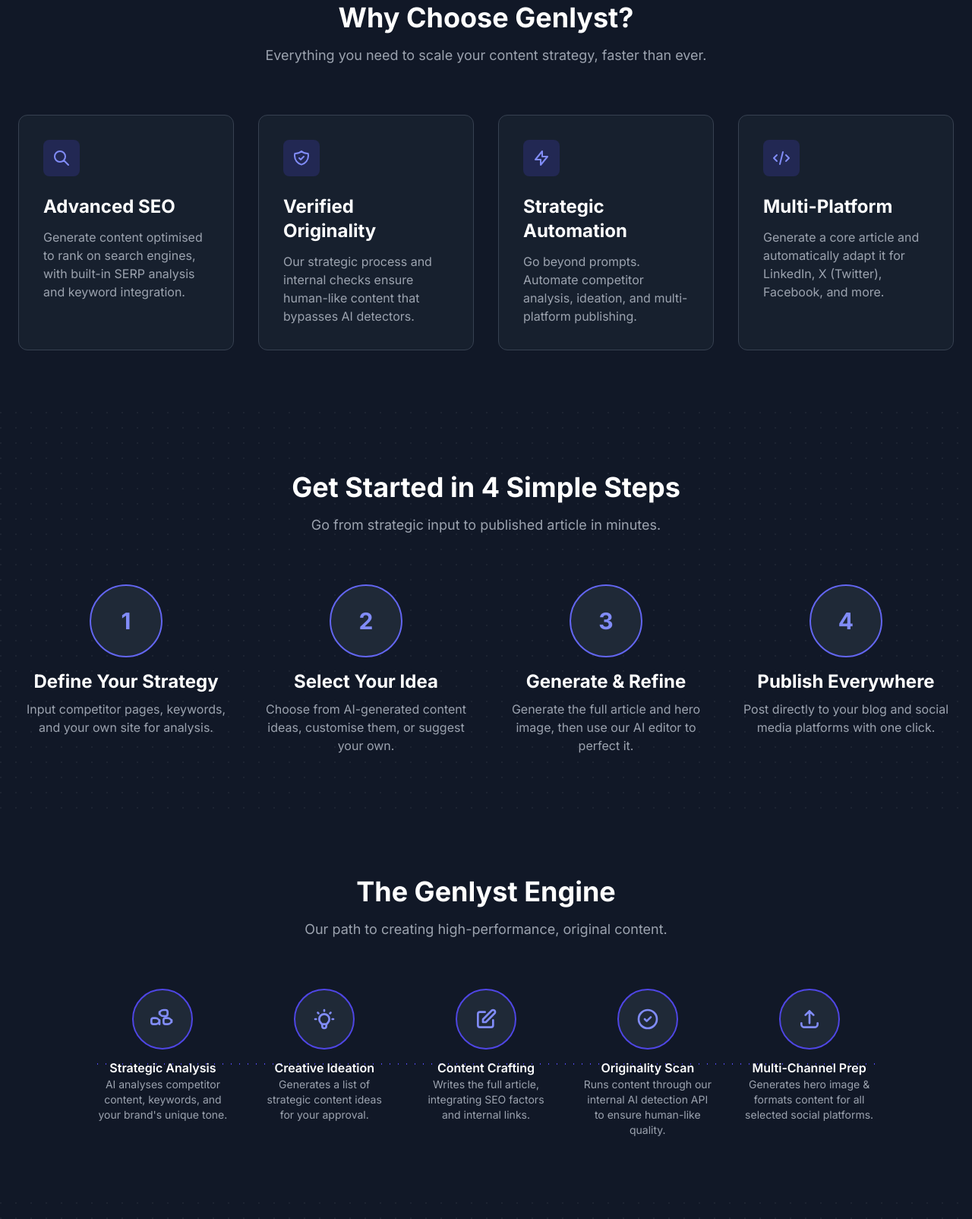
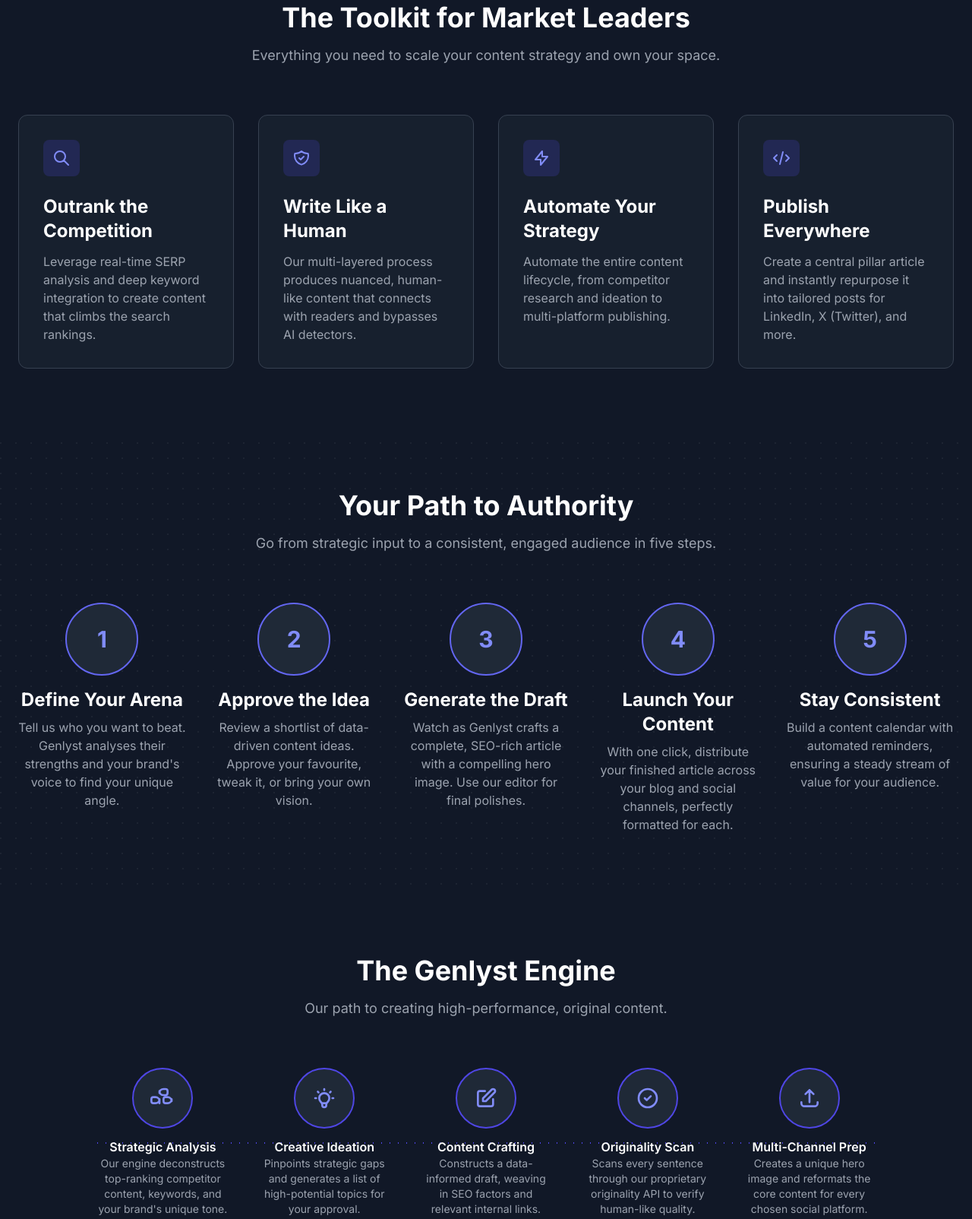
Before and after one commit to sk-vignesh/glweb, a plain HTML site: page index.html in a window 1280 px wide. Shown: the part 738-2342 px from the top of the page at 76% size. Drawn offline with nearby package versions, Linux system fonts and the light colour scheme.

Commit message:
Update index.html

```diff
--- a/index.html
+++ b/index.html
@@ -60,17 +60,17 @@
     <main class="container mx-auto px-6 py-20 md:py-32 text-center">
         <div class="max-w-4xl mx-auto">
             <h1 class="text-4xl md:text-6xl lg:text-7xl font-extrabold text-white leading-tight mb-6">
-                Strategic Content, <span class="text-gradient">Not Just Words</span>.
+                Content that Thinks <span class="text-gradient">Like a Strategist</span>.
             </h1>
             <p class="text-xl md:text-2xl text-gray-400 mb-10">
-                <span class="font-bold text-gray-200">Genlyst</span> is your AI Content Catalyst, transforming deep analysis into powerful, SEO-optimised articles that pass AI detection with ease.
+                Genlyst moves beyond basic prompts. We use competitor analysis and your unique brand voice to create SEO-optimised articles that actually perform.
             </p>
             <div class="flex flex-wrap justify-center gap-4">
                 <a href="https://blog-creation-phi.vercel.app/" target="_blank" class="bg-indigo-600 hover:bg-indigo-700 text-white font-bold text-lg px-8 py-4 rounded-lg transition-transform transform hover:scale-105">
-                    Try the Beta for Free
+                    Start Your First Analysis
                 </a>
                 <a href="#features" class="bg-gray-700 hover:bg-gray-600 text-white font-bold text-lg px-8 py-4 rounded-lg transition-transform transform hover:scale-105">
-                    Learn More
+                    Explore the Platform
                 </a>
             </div>
         </div>
@@ -80,8 +80,8 @@
     <section id="features" class="py-20 bg-gray-900">
         <div class="container mx-auto px-6">
             <div class="text-center mb-16">
-                <h2 class="text-4xl font-bold text-white">Why Choose Genlyst?</h2>
-                <p class="text-lg text-gray-400 mt-4">Everything you need to scale your content strategy, faster than ever.</p>
+                <h2 class="text-4xl font-bold text-white">The Toolkit for Market Leaders</h2>
+                <p class="text-lg text-gray-400 mt-4">Everything you need to scale your content strategy and own your space.</p>
             </div>
             <div class="grid grid-cols-1 md:grid-cols-2 lg:grid-cols-4 gap-8">
                 <!-- Feature 1 -->
@@ -89,32 +89,32 @@
                     <div class="bg-indigo-600/20 text-indigo-400 rounded-lg w-12 h-12 flex items-center justify-center mb-6">
                         <svg xmlns="http://www.w3.org/2000/svg" class="h-6 w-6" fill="none" viewBox="0 0 24 24" stroke="currentColor"><path stroke-linecap="round" stroke-linejoin="round" stroke-width="2" d="M21 21l-6-6m2-5a7 7 0 11-14 0 7 7 0 0114 0z" /></svg>
                     </div>
-                    <h3 class="text-2xl font-bold text-white mb-3">Advanced SEO</h3>
-                    <p class="text-gray-400">Generate content optimised to rank on search engines, with built-in SERP analysis and keyword integration.</p>
+                    <h3 class="text-2xl font-bold text-white mb-3">Outrank the Competition</h3>
+                    <p class="text-gray-400">Leverage real-time SERP analysis and deep keyword integration to create content that climbs the search rankings.</p>
                 </div>
                 <!-- Feature 2 -->
                 <div class="bg-gray-800/50 p-8 rounded-xl border border-gray-700 hover:border-indigo-500 transition-all duration-300 transform hover:-translate-y-1">
                     <div class="bg-indigo-600/20 text-indigo-400 rounded-lg w-12 h-12 flex items-center justify-center mb-6">
                         <svg xmlns="http://www.w3.org/2000/svg" class="h-6 w-6" fill="none" viewBox="0 0 24 24" stroke="currentColor"><path stroke-linecap="round" stroke-linejoin="round" stroke-width="2" d="M9 12l2 2 4-4m5.618-4.016A11.955 11.955 0 0112 2.944a11.955 11.955 0 01-8.618 3.04A12.02 12.02 0 003 9c0 5.591 3.824 10.29 9 11.622 5.176-1.332 9-6.03 9-11.622 0-1.042-.133-2.052-.382-3.016z" /></svg>
                     </div>
-                    <h3 class="text-2xl font-bold text-white mb-3">Verified Originality</h3>
-                    <p class="text-gray-400">Our strategic process and internal checks ensure human-like content that bypasses AI detectors.</p>
+                    <h3 class="text-2xl font-bold text-white mb-3">Write Like a Human</h3>
+                    <p class="text-gray-400">Our multi-layered process produces nuanced, human-like content that connects with readers and bypasses AI detectors.</p>
                 </div>
                 <!-- Feature 3 -->
                 <div class="bg-gray-800/50 p-8 rounded-xl border border-gray-700 hover:border-indigo-500 transition-all duration-300 transform hover:-translate-y-1">
                     <div class="bg-indigo-600/20 text-indigo-400 rounded-lg w-12 h-12 flex items-center justify-center mb-6">
                         <svg xmlns="http://www.w3.org/2000/svg" class="h-6 w-6" fill="none" viewBox="0 0 24 24" stroke="currentColor"><path stroke-linecap="round" stroke-linejoin="round" stroke-width="2" d="M13 10V3L4 14h7v7l9-11h-7z" /></svg>
                     </div>
-                    <h3 class="text-2xl font-bold text-white mb-3">Strategic Automation</h3>
-                    <p class="text-gray-400">Go beyond prompts. Automate competitor analysis, ideation, and multi-platform publishing.</p>
+                    <h3 class="text-2xl font-bold text-white mb-3">Automate Your Strategy</h3>
+                    <p class="text-gray-400">Automate the entire content lifecycle, from competitor research and ideation to multi-platform publishing.</p>
                 </div>
                 <!-- Feature 4 -->
                 <div class="bg-gray-800/50 p-8 rounded-xl border border-gray-700 hover:border-indigo-500 transition-all duration-300 transform hover:-translate-y-1">
                     <div class="bg-indigo-600/20 text-indigo-400 rounded-lg w-12 h-12 flex items-center justify-center mb-6">
                         <svg xmlns="http://www.w3.org/2000/svg" class="h-6 w-6" fill="none" viewBox="0 0 24 24" stroke="currentColor"><path stroke-linecap="round" stroke-linejoin="round" stroke-width="2" d="M10 20l4-16m4 4l4 4-4 4M6 16l-4-4 4-4" /></svg>
                     </div>
-                    <h3 class="text-2xl font-bold text-white mb-3">Multi-Platform</h3>
-                    <p class="text-gray-400">Generate a core article and automatically adapt it for LinkedIn, X (Twitter), Facebook, and more.</p>
+                    <h3 class="text-2xl font-bold text-white mb-3">Publish Everywhere</h3>
+                    <p class="text-gray-400">Create a central pillar article and instantly repurpose it into tailored posts for LinkedIn, X (Twitter), and more.</p>
                 </div>
             </div>
         </div>
@@ -124,33 +124,39 @@
     <section id="how-it-works" class="py-20">
         <div class="container mx-auto px-6">
             <div class="text-center mb-16">
-                <h2 class="text-4xl font-bold text-white">Get Started in 4 Simple Steps</h2>
-                <p class="text-lg text-gray-400 mt-4">Go from strategic input to published article in minutes.</p>
+                <h2 class="text-4xl font-bold text-white">Your Path to Authority</h2>
+                <p class="text-lg text-gray-400 mt-4">Go from strategic input to a consistent, engaged audience in five steps.</p>
             </div>
-            <div class="grid grid-cols-1 md:grid-cols-2 lg:grid-cols-4 gap-8 text-center">
+            <div class="grid grid-cols-1 md:grid-cols-3 lg:grid-cols-5 gap-8 text-center">
                 <!-- Step 1 -->
                 <div class="flex flex-col items-center">
                     <div class="bg-gray-800 border-2 border-indigo-500 rounded-full w-24 h-24 flex items-center justify-center text-3xl font-bold text-indigo-400 mb-4">1</div>
-                    <h3 class="text-2xl font-bold text-white mb-2">Define Your Strategy</h3>
-                    <p class="text-gray-400">Input competitor pages, keywords, and your own site for analysis.</p>
+                    <h3 class="text-2xl font-bold text-white mb-2">Define Your Arena</h3>
+                    <p class="text-gray-400">Tell us who you want to beat. Genlyst analyses their strengths and your brand's voice to find your unique angle.</p>
                 </div>
                 <!-- Step 2 -->
                 <div class="flex flex-col items-center">
                     <div class="bg-gray-800 border-2 border-indigo-500 rounded-full w-24 h-24 flex items-center justify-center text-3xl font-bold text-indigo-400 mb-4">2</div>
-                    <h3 class="text-2xl font-bold text-white mb-2">Select Your Idea</h3>
-                    <p class="text-gray-400">Choose from AI-generated content ideas, customise them, or suggest your own.</p>
+                    <h3 class="text-2xl font-bold text-white mb-2">Approve the Idea</h3>
+                    <p class="text-gray-400">Review a shortlist of data-driven content ideas. Approve your favourite, tweak it, or bring your own vision.</p>
                 </div>
                 <!-- Step 3 -->
                 <div class="flex flex-col items-center">
                     <div class="bg-gray-800 border-2 border-indigo-500 rounded-full w-24 h-24 flex items-center justify-center text-3xl font-bold text-indigo-400 mb-4">3</div>
-                    <h3 class="text-2xl font-bold text-white mb-2">Generate & Refine</h3>
-                    <p class="text-gray-400">Generate the full article and hero image, then use our AI editor to perfect it.</p>
+                    <h3 class="text-2xl font-bold text-white mb-2">Generate the Draft</h3>
+                    <p class="text-gray-400">Watch as Genlyst crafts a complete, SEO-rich article with a compelling hero image. Use our editor for final polishes.</p>
                 </div>
                 <!-- Step 4 -->
                 <div class="flex flex-col items-center">
                     <div class="bg-gray-800 border-2 border-indigo-500 rounded-full w-24 h-24 flex items-center justify-center text-3xl font-bold text-indigo-400 mb-4">4</div>
-                    <h3 class="text-2xl font-bold text-white mb-2">Publish Everywhere</h3>
-                    <p class="text-gray-400">Post directly to your blog and social media platforms with one click.</p>
+                    <h3 class="text-2xl font-bold text-white mb-2">Launch Your Content</h3>
+                    <p class="text-gray-400">With one click, distribute your finished article across your blog and social channels, perfectly formatted for each.</p>
+                </div>
+                <!-- Step 5 -->
+                <div class="flex flex-col items-center">
+                    <div class="bg-gray-800 border-2 border-indigo-500 rounded-full w-24 h-24 flex items-center justify-center text-3xl font-bold text-indigo-400 mb-4">5</div>
+                    <h3 class="text-2xl font-bold text-white mb-2">Stay Consistent</h3>
+                    <p class="text-gray-400">Build a content calendar with automated reminders, ensuring a steady stream of value for your audience.</p>
                 </div>
             </div>
         </div>
@@ -177,7 +183,7 @@
                             <svg class="h-8 w-8 text-indigo-400" fill="none" viewBox="0 0 24 24" stroke="currentColor"><path stroke-linecap="round" stroke-linejoin="round" stroke-width="2" d="M9 17v-2a4 4 0 00-4-4H3a2 2 0 00-2 2v2a2 2 0 002 2h2a4 4 0 004-4zm12-2a4 4 0 00-4-4h-2a2 2 0 00-2 2v2a2 2 0 002 2h2a4 4 0 004-4zM9 7a4 4 0 014-4h2a2 2 0 012 2v2a2 2 0 01-2 2h-2a4 4 0 01-4-4z"/></svg>
                         </div>
                         <h4 class="font-semibold text-white">Strategic Analysis</h4>
-                        <p class="text-sm text-gray-400">AI analyses competitor content, keywords, and your brand's unique tone.</p>
+                        <p class="text-sm text-gray-400">Our engine deconstructs top-ranking competitor content, keywords, and your brand's unique tone.</p>
                     </div>
                     <!-- Step B: Ideation -->
                     <div class="text-center flex flex-col items-center z-10">
@@ -185,7 +191,7 @@
                            <svg class="h-8 w-8 text-indigo-400" fill="none" viewBox="0 0 24 24" stroke="currentColor"><path stroke-linecap="round" stroke-linejoin="round" stroke-width="2" d="M9.663 17h4.673M12 3v1m6.364 1.636l-.707.707M21 12h-1M4 12H3m3.343-5.657l-.707-.707m2.828 9.9a5 5 0 117.072 0l-.548.547A3.374 3.374 0 0014 18.469V19a2 2 0 11-4 0v-.531c0-.895-.356-1.754-.988-2.386l-.548-.547z" /></svg>
                         </div>
                         <h4 class="font-semibold text-white">Creative Ideation</h4>
-                        <p class="text-sm text-gray-400">Generates a list of strategic content ideas for your approval.</p>
+                        <p class="text-sm text-gray-400">Pinpoints strategic gaps and generates a list of high-potential topics for your approval.</p>
                     </div>
                     <!-- Step C: Generation -->
                     <div class="text-center flex flex-col items-center z-10">
@@ -193,7 +199,7 @@
                             <svg class="h-8 w-8 text-indigo-400" fill="none" viewBox="0 0 24 24" stroke="currentColor"><path stroke-linecap="round" stroke-linejoin="round" stroke-width="2" d="M11 5H6a2 2 0 00-2 2v11a2 2 0 002 2h11a2 2 0 002-2v-5m-1.414-9.414a2 2 0 112.828 2.828L11.828 15H9v-2.828l8.586-8.586z" /></svg>
                         </div>
                         <h4 class="font-semibold text-white">Content Crafting</h4>
-                        <p class="text-sm text-gray-400">Writes the full article, integrating SEO factors and internal links.</p>
+                        <p class="text-sm text-gray-400">Constructs a data-informed draft, weaving in SEO factors and relevant internal links.</p>
                     </div>
                     <!-- Step D: Verification -->
                     <div class="text-center flex flex-col items-center z-10">
@@ -201,7 +207,7 @@
                            <svg class="h-8 w-8 text-indigo-400" fill="none" viewBox="0 0 24 24" stroke="currentColor"><path stroke-linecap="round" stroke-linejoin="round" stroke-width="2" d="M9 12l2 2 4-4m6 2a9 9 0 11-18 0 9 9 0 0118 0z" /></svg>
                         </div>
                         <h4 class="font-semibold text-white">Originality Scan</h4>
-                        <p class="text-sm text-gray-400">Runs content through our internal AI detection API to ensure human-like quality.</p>
+                        <p class="text-sm text-gray-400">Scans every sentence through our proprietary originality API to verify human-like quality.</p>
                     </div>
                     <!-- Step E: Publishing -->
                     <div class="text-center flex flex-col items-center z-10">
@@ -209,7 +215,7 @@
                             <svg class="h-8 w-8 text-indigo-400" fill="none" viewBox="0 0 24 24" stroke="currentColor"><path stroke-linecap="round" stroke-linejoin="round" stroke-width="2" d="M4 16v1a3 3 0 003 3h10a3 3 0 003-3v-1m-4-8l-4-4m0 0L8 8m4-4v12" /></svg>
                         </div>
                         <h4 class="font-semibold text-white">Multi-Channel Prep</h4>
-                        <p class="text-sm text-gray-400">Generates hero image & formats content for all selected social platforms.</p>
+                        <p class="text-sm text-gray-400">Creates a unique hero image and reformats the core content for every chosen social platform.</p>
                     </div>
                 </div>
             </div>
@@ -232,7 +238,7 @@
                         </div>
                         <h3 class="text-2xl font-bold text-white">For the Busy Executive</h3>
                     </div>
-                    <p class="text-gray-400">You need to build your personal brand and establish thought leadership, but you don't have time to write. Genlyst acts as your personal content strategist, creating consistent, insightful articles that reflect your expertise and align with industry trends, all with minimal effort.</p>
+                    <p class="text-gray-400">You need to build your personal brand and establish thought leadership, but you don't have time to write. Genlyst becomes your ghostwriting partner, turning your expertise into consistent, insightful thought leadership that grows your influence—without you touching a keyboard.</p>
                 </div>
                 <!-- For Marketing Teams -->
                 <div class="bg-gray-800/50 p-8 rounded-xl border border-gray-700">
@@ -242,7 +248,7 @@
                         </div>
                         <h3 class="text-2xl font-bold text-white">For Marketing Teams</h3>
                     </div>
-                    <p class="text-gray-400">The pressure to produce high-quality, SEO-driven content at scale is immense. Genlyst automates the most time-consuming parts of the process—research, analysis, and drafting—so your team can focus on high-level strategy and creative execution, out-ranking competitors with superior content.</p>
+                    <p class="text-gray-400">Free your team from the content treadmill. Genlyst handles the heavy lifting of research, analysis, and drafting, so your experts can focus on strategy, creativity, and building campaigns that deliver real results.</p>
                 </div>
                 <!-- For Niche Creators -->
                 <div class="bg-gray-800/50 p-8 rounded-xl border border-gray-700">
@@ -252,7 +258,7 @@
                         </div>
                         <h3 class="text-2xl font-bold text-white">For Niche Creators & Affiliates</h3>
                     </div>
-                    <p class="text-gray-400">Dominating a niche requires deep, authoritative content. Genlyst allows you to become an instant expert by analysing top-performing content and generating comprehensive articles and product reviews that are more thorough and better optimised than your competitors.</p>
+                    <p class="text-gray-400">Stop just competing—dominate your niche. Genlyst lets you produce expert-level product reviews and in-depth guides that are more comprehensive and better optimised than the current top players.</p>
                 </div>
                 <!-- For Agencies -->
                 <div class="bg-gray-800/50 p-8 rounded-xl border border-gray-700">
@@ -262,7 +268,7 @@
                         </div>
                         <h3 class="text-2xl font-bold text-white">For Content Agencies</h3>
                     </div>
-                    <p class="text-gray-400">Scale your client services without scaling your headcount. Genlyst empowers you to deliver exceptional, on-brand, and SEO-optimised content for multiple clients simultaneously, increasing your agency's efficiency and profitability while delivering superior results.</p>
+                    <p class="text-gray-400">Stop juggling dozens of documents and brand guides. Genlyst allows you to onboard a new client's voice and strategy in minutes, empowering you to scale service delivery and profitability without burning out your team.</p>
                 </div>
             </div>
         </div>
```
